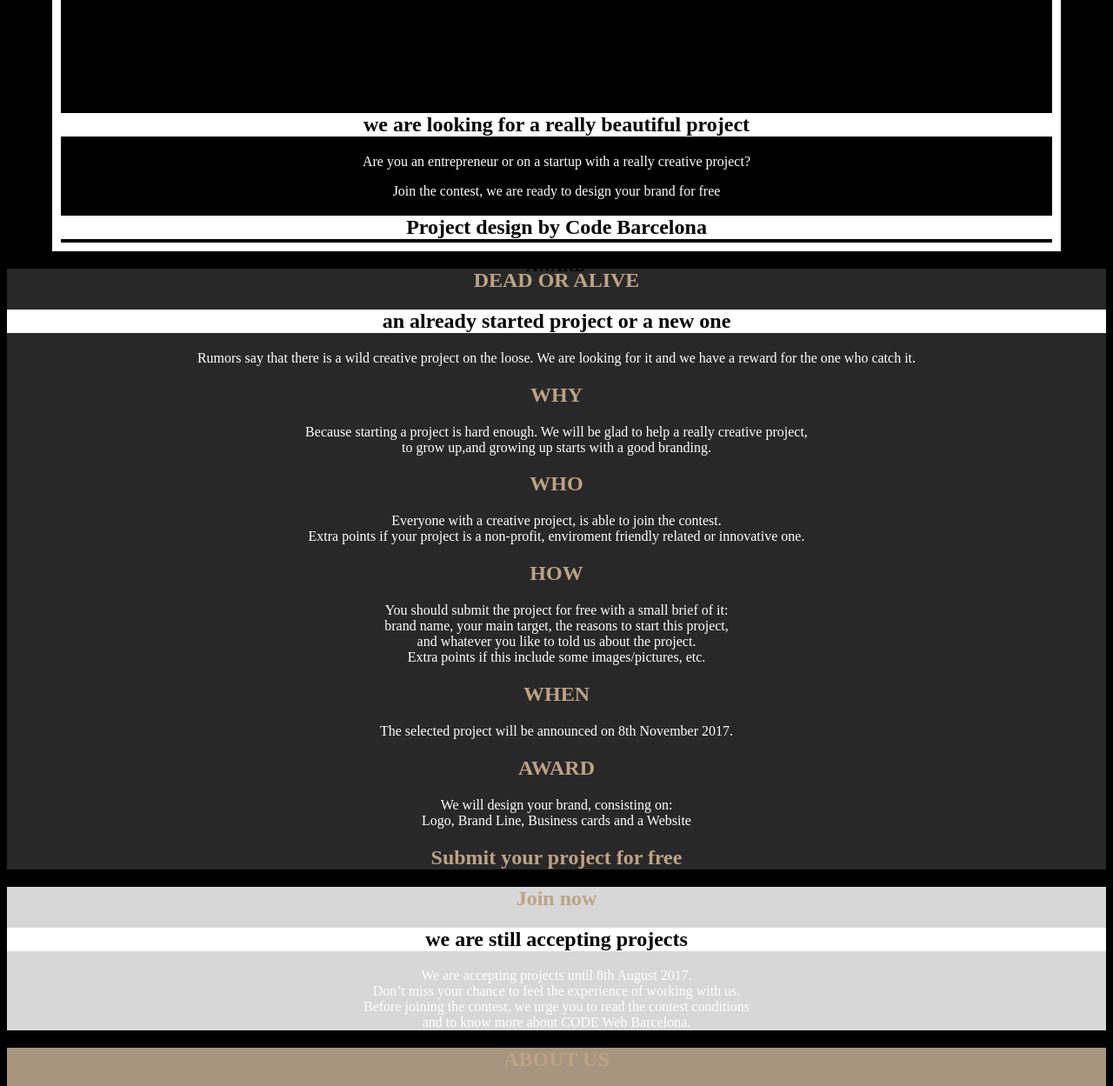
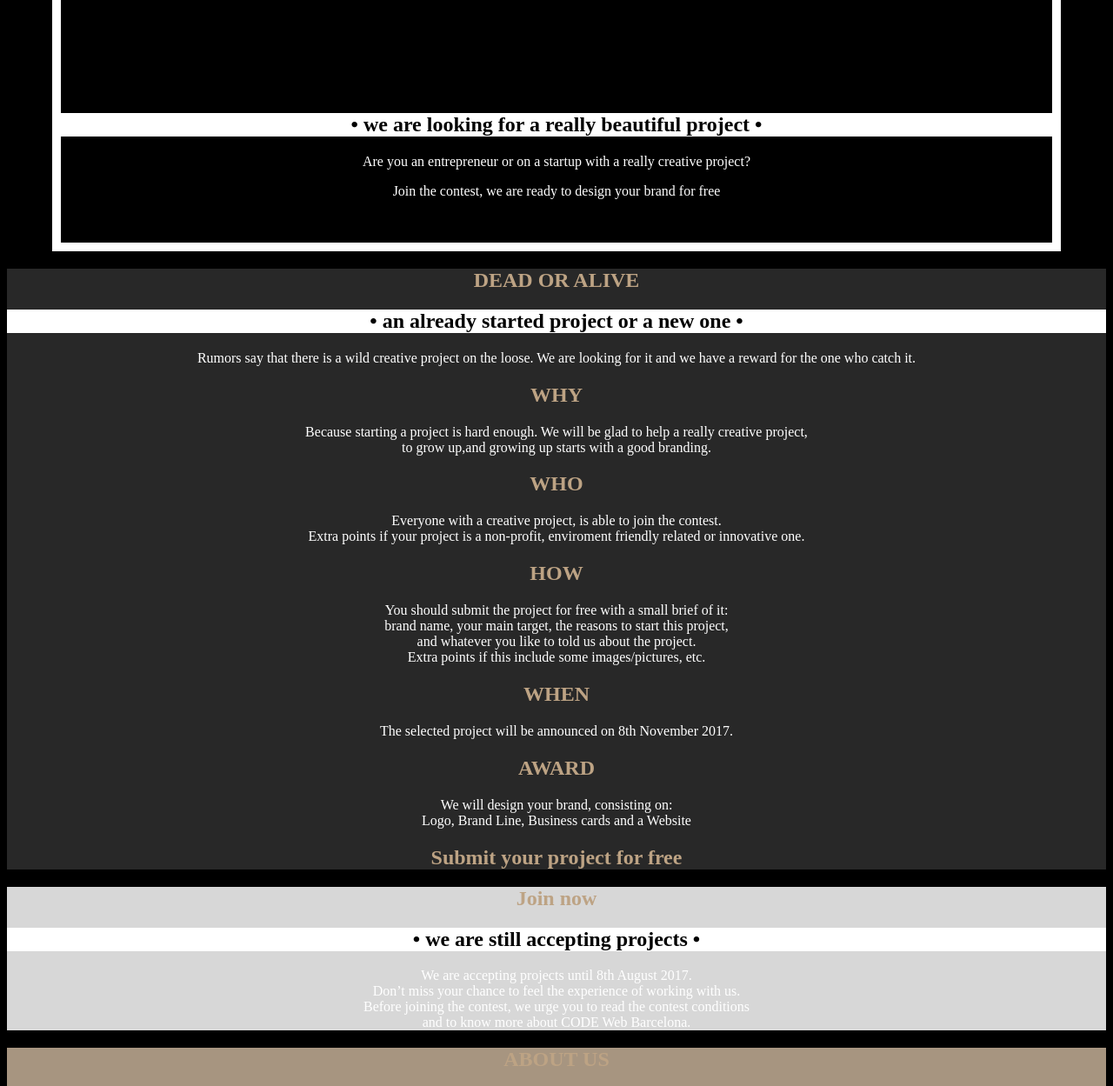
Before and after one commit to encryptid/11.29.16, a plain HTML site: page index.html in a window 1280 px wide. Shown: the part 388-1637 px from the top of the page at 87% size. Drawn offline with Linux system fonts and the light colour scheme.

Commit message:
Pre-dinner update

```diff
--- a/index.html
+++ b/index.html
@@ -1,4 +1,6 @@
 <!doctype html>
+
+<link href="https://fonts.googleapis.com/css?family=Source+Sans+Pro:900|Work+Sans:900" rel="stylesheet">
 
 <html>
 
@@ -15,14 +17,14 @@
 
         <h1 class="wanted">WANTED</h1>
 
-        <h2>we are looking for a really beautiful project</h2>
+        <h2>&nbsp• we are looking for a really beautiful project •&nbsp</h2>
 
         <p>Are you an entrepreneur or on a startup with a really creative project?</p>
         <p>Join the contest, we are ready to design your brand for free</p>
 
-        <h2>Project design by Code Barcelona</h2>
+        <h6>Project design by Code Barcelona</h6>
 
-        <h3>* AWARD *</h3>
+        <h3> ◊ AWARD ◊ </h3>
 
 
 
@@ -32,7 +34,7 @@
 
         <h1>DEAD OR ALIVE</h1>
 
-        <h2>an already started project or a new one</h2>
+        <h2>&nbsp• an already started project or a new one •&nbsp</h2>
 
         <p>Rumors say that there is a wild creative project on the loose. We are looking for it and we have a reward for the
             one who catch it.</p>
@@ -74,7 +76,7 @@
 
         <h1>Join now</h1>
 
-        <h2>we are still accepting projects</h2>
+        <h2>&nbsp• we are still accepting projects •&nbsp</h2>
 
         <p>We are accepting projects until 8th August 2017.<br> Don’t miss your chance to feel the experience of working with
             us.<br> Before joining the contest, we urge you to read the contest conditions<br> and to know more about CODE
```
